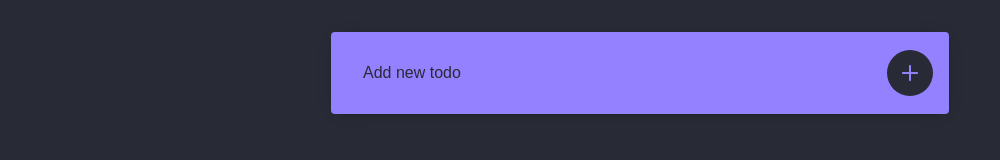
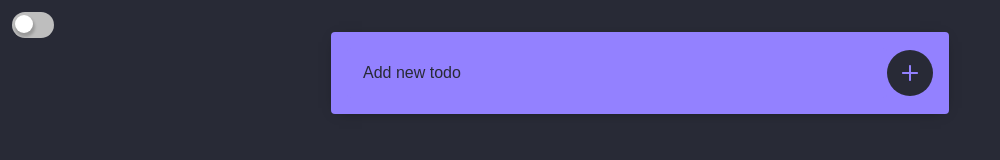
Before and after one commit to Igorbrands/react-redux-toolkit, a React (Create React App) app: page / in a window 1280 px wide. Shown: the top 160 px of the page, without its empty margins (0-1000 px from the left). Built offline with nearby package versions, Linux system fonts and the light colour scheme.

Commit message:
feat: toggle theme switch

```diff
--- a/src/App.tsx
+++ b/src/App.tsx
@@ -2,7 +2,7 @@ import React from "react";
 import GlobalStyles from "./styles/GlobalStyles";
 import Dashboard from "./pages/Dashboard";
 import { Provider } from "react-redux";
-import store from "./store/configureStore";
+import store from "./store/ConfigureStore";
 
 const App: React.FC = () => {
   return (
--- /dev/null
+++ b/src/components/ThemeSwitch/index.tsx
@@ -0,0 +1,10 @@
+import { SwitchWrapper, Switch, SwitchLabel } from "./styles";
+
+export default function ThemeSwitch() {
+  return (
+    <SwitchWrapper>
+      <Switch id="checkbox" type="checkbox" />
+      <SwitchLabel htmlFor="checkbox" />
+    </SwitchWrapper>
+  );
+}
--- /dev/null
+++ b/src/components/ThemeSwitch/styles.ts
@@ -0,0 +1,50 @@
+import styled from "styled-components";
+
+export const SwitchWrapper = styled.div`
+  position: relative;
+  margin: 6px 6px 6px 6px;
+  display: inline-block;
+`;
+
+export const SwitchLabel = styled.label`
+  position: fixed;
+  top: 12px;
+  bottom: 6px;
+  left: 12px;
+  width: 42px;
+  height: 26px;
+  border-radius: 15px;
+  background: #bebebe;
+  cursor: pointer;
+  &::after {
+    content: "";
+    display: block;
+    border-radius: 50%;
+    width: 18px;
+    height: 18px;
+    margin: 3px;
+    background: #ffffff;
+    box-shadow: 1px 3px 3px 1px rgba(0, 0, 0, 0.2);
+    transition: 0.2s;
+  }
+`;
+
+export const Switch = styled.input`
+  opacity: 0;
+  z-index: 1;
+  border-radius: 15px;
+  width: 42px;
+  height: 26px;
+  &:checked + ${SwitchLabel} {
+    background: #138934;
+    &::after {
+      content: "";
+      display: block;
+      border-radius: 50%;
+      width: 18px;
+      height: 18px;
+      margin-left: 21px;
+      transition: 0.2s;
+    }
+  }
+`;
--- a/src/pages/Dashboard/index.tsx
+++ b/src/pages/Dashboard/index.tsx
@@ -2,9 +2,9 @@ import React from "react";
 import { useSelector } from "react-redux";
 import Input from "../../components/Input";
 import ItemList from "../../components/ItemList";
+import ThemeSwitch from "../../components/ThemeSwitch";
 import { Task } from "../../store/modules/tasks/types";
-import { RootState } from "../../store/configureStore";
-
+import { RootState } from "../../store/ConfigureStore";
 import { Container } from "./styles";
 
 const Dashboard: React.FC = () => {
@@ -12,6 +12,7 @@ const Dashboard: React.FC = () => {
 
   return (
     <Container>
+      <ThemeSwitch />
       <Input />
       {data.map((item) => (
         <ItemList key={item.id} data={item} />
```
Also changed, not shown: src/styles/ThemeProvider.tsx (added, +13 -0 lines), src/styles/themes.ts (added, +18 -0 lines).
